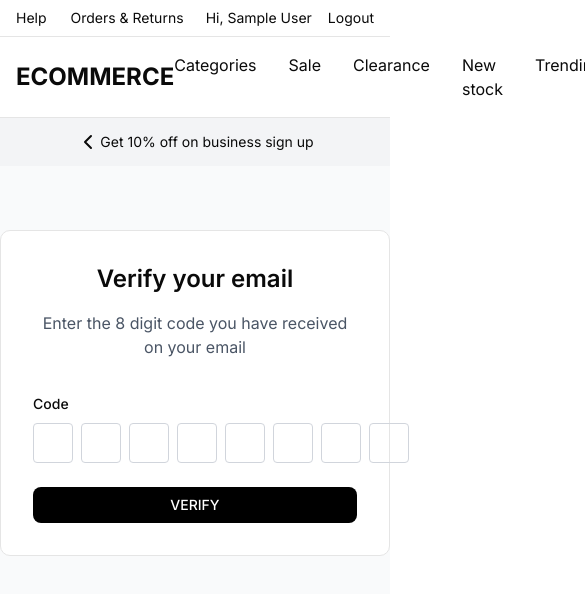
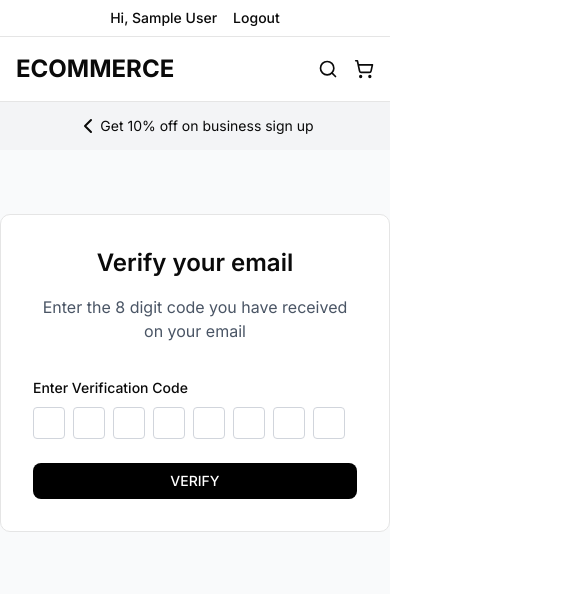
Before and after one commit to dheerurajpoot/Shoppy, a Next.js app: page /verify in a window 390 px wide. Shown: the top 594 px of the page, 585 px wide, since content can reach past the window. Built offline with nearby package versions, Linux system fonts and the light colour scheme; sample sign-in values are in the browser's storage.

Commit message:
fix responsive bugs

```diff
--- a/src/app/login/LoginPageClient.tsx
+++ b/src/app/login/LoginPageClient.tsx
@@ -74,7 +74,7 @@ export default function LoginPageClient() {
 							<Input
 								id='email'
 								type='email'
-								placeholder='Enter'
+								placeholder='Enter your email'
 								value={email}
 								onChange={(e) => setEmail(e.target.value)}
 								required
@@ -92,7 +92,7 @@ export default function LoginPageClient() {
 								<Input
 									id='password'
 									type={showPassword ? "text" : "password"}
-									placeholder='Enter'
+									placeholder='Enter your password'
 									value={password}
 									onChange={(e) =>
 										setPassword(e.target.value)
--- a/src/app/page.tsx
+++ b/src/app/page.tsx
@@ -107,7 +107,7 @@ export default function HomePage() {
 			}
 		} else {
 			if (currentPage <= 4) {
-				pages.push(1, 2, 3, 4, 5, "...", totalPages);
+				pages.push(1, 2, 3, "...", totalPages);
 			} else if (currentPage >= totalPages - 3) {
 				pages.push(
 					1,
@@ -156,7 +156,7 @@ export default function HomePage() {
 							typeof page === "number" && setCurrentPage(page)
 						}
 						disabled={typeof page !== "number"}
-						className='px-3'>
+						className='px-2'>
 						{page}
 					</Button>
 				))}
--- a/src/app/register/RegisterClientPage.tsx
+++ b/src/app/register/RegisterClientPage.tsx
@@ -33,6 +33,7 @@ export default function RegisterClientPage() {
 			const data = await response.data;
 
 			if (response.status === 200) {
+				toast.success(data.message);
 				router.push(`/verify?email=${encodeURIComponent(email)}`);
 			} else {
 				setError(data.error || "Registration failed");
@@ -69,7 +70,7 @@ export default function RegisterClientPage() {
 							<Input
 								id='name'
 								type='text'
-								placeholder='Enter'
+								placeholder='Enter your name'
 								value={name}
 								onChange={(e) => setName(e.target.value)}
 								required
@@ -86,7 +87,7 @@ export default function RegisterClientPage() {
 							<Input
 								id='email'
 								type='email'
-								placeholder='Enter'
+								placeholder='Enter your email'
 								value={email}
 								onChange={(e) => setEmail(e.target.value)}
 								required
@@ -103,7 +104,7 @@ export default function RegisterClientPage() {
 							<Input
 								id='password'
 								type='password'
-								placeholder='Enter'
+								placeholder='Enter your password'
 								value={password}
 								onChange={(e) => setPassword(e.target.value)}
 								required
--- a/src/app/verify/VerifyPageClient.tsx
+++ b/src/app/verify/VerifyPageClient.tsx
@@ -83,7 +83,9 @@ export default function VerifyPageClient() {
 
 					<form onSubmit={handleSubmit} className='space-y-6'>
 						<div>
-							<label className='text-sm font-medium'>Code</label>
+							<label className='text-sm font-medium'>
+								Enter Verification Code
+							</label>
 							<div className='flex gap-2 mt-2'>
 								{code.map((digit, index) => (
 									<input
@@ -98,7 +100,7 @@ export default function VerifyPageClient() {
 												e.target.value
 											)
 										}
-										className='w-10 h-10 text-center border border-gray-300 rounded focus:outline-none focus:ring-2 focus:ring-black focus:border-transparent'
+										className='md:w-10 md:h-10 w-8 h-8 text-center border border-gray-300 rounded focus:outline-none focus:ring-2 focus:ring-black focus:border-transparent'
 									/>
 								))}
 							</div>
--- a/src/components/header.tsx
+++ b/src/components/header.tsx
@@ -50,7 +50,7 @@ export default function Header() {
 		<header className='w-full'>
 			<div className='bg-white border-b px-4 py-2'>
 				<div className='max-w-7xl mx-auto flex justify-between items-center text-sm'>
-					<div className='flex space-x-6'>
+					<div className='hidden md:flex space-x-6'>
 						<Link href='/help' className='hover:text-gray-600'>
 							Help
 						</Link>
@@ -58,16 +58,18 @@ export default function Header() {
 							Orders & Returns
 						</Link>
 					</div>
-					<div className='flex items-center space-x-4'>
+					<div className='flex items-center mx-auto md:mx-0 space-x-4'>
 						{user ? (
-							<>
-								<span>Hi, {user.name}</span>
+							<div className='flex items-center space-x-4'>
+								<span className='text-sm font-medium hover:text-gray-600'>
+									Hi, {user.name}
+								</span>
 								<button
 									onClick={handleLogout}
-									className='text-sm hover:text-gray-600'>
+									className='text-sm font-medium hover:text-gray-600'>
 									Logout
 								</button>
-							</>
+							</div>
 						) : (
 							<Link href='/login' className='hover:text-gray-600'>
 								Login
@@ -83,7 +85,7 @@ export default function Header() {
 						ECOMMERCE
 					</Link>
 
-					<nav className='flex space-x-8'>
+					<nav className='hidden md:block space-x-8'>
 						<Link
 							href='/categories'
 							className='hover:text-gray-600'>
```
